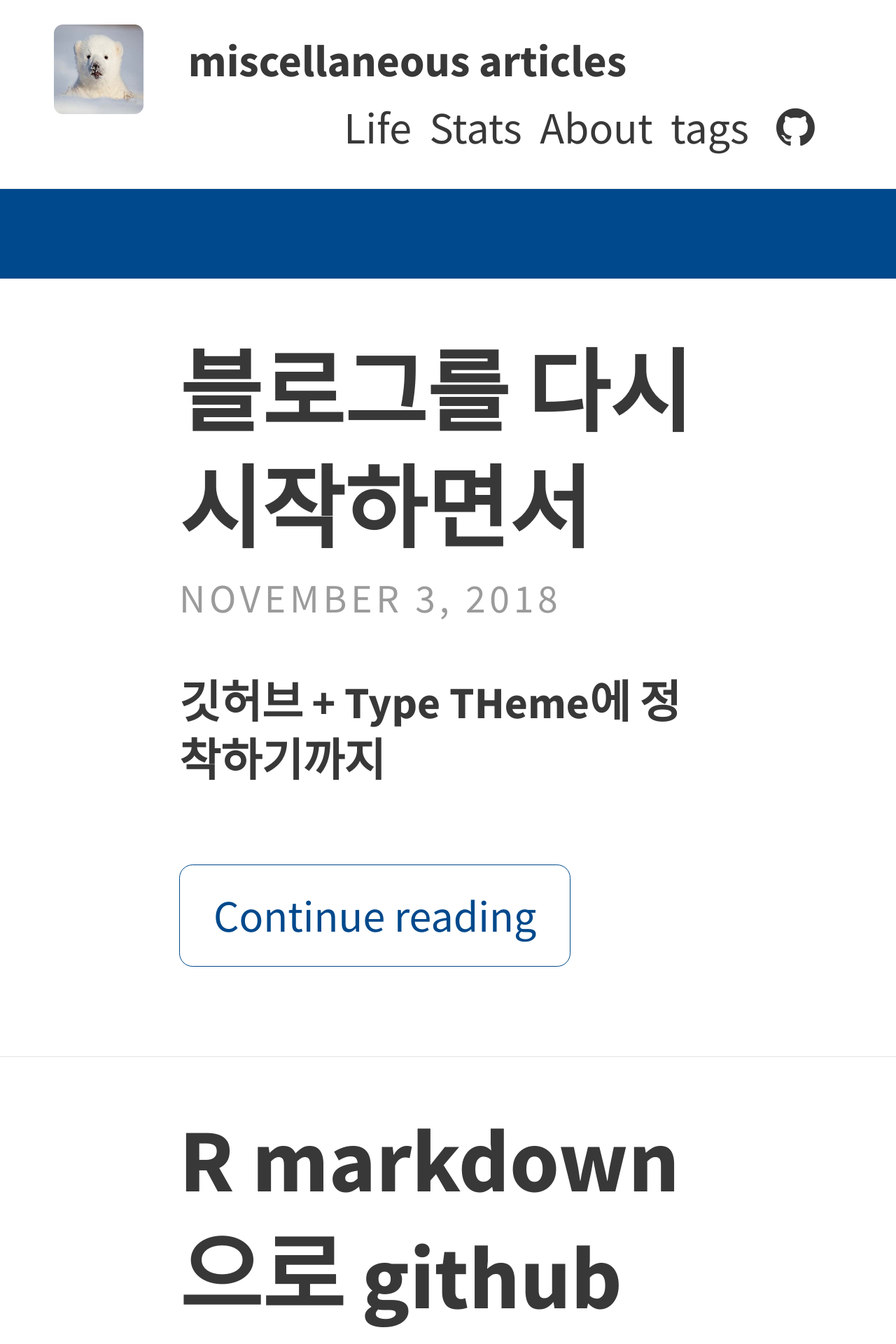
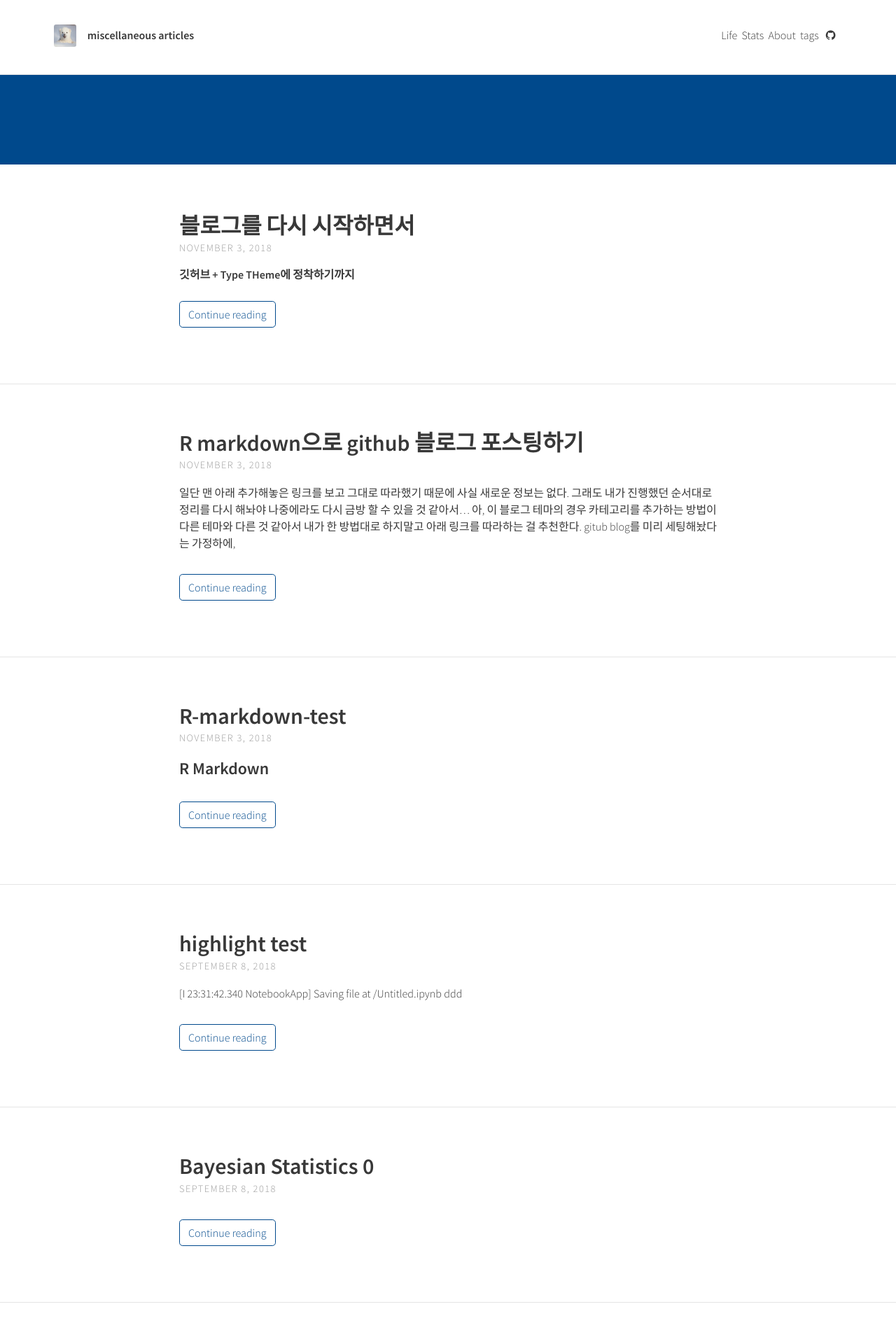
Before and after one commit to DasomKang/dasomkang.github.io, a Jekyll site: the page built from index.html, in a window 1280 px wide. Shown: the top 1920 px of the page at 70% size. Built offline with Jekyll 4.4.1, drawn with Linux system fonts in a browser that asks for light colours; the list of posts is cut into pages by our own code.

Commit message:
reduce font size

```diff
--- a/_config.yml
+++ b/_config.yml
@@ -60,7 +60,7 @@
 
   # Colours, typography and padding
   # Open the "_sass > base" folder, and open "_variables.scss"
-  google_fonts: "Source+Sans+Pro:400,700,700italic,400italic"
+  google_fonts: "Source+Sans+Pro:300,600,600italic,300italic"
 
   # Post navigation
   post_navigation: false
--- a/_sass/base/_variables.scss
+++ b/_sass/base/_variables.scss
@@ -1,7 +1,7 @@
 // Typography
 $font-family-main: 'Source Sans Pro', Helvetica, Arial, sans-serif;
 $font-family-headings: 'Source Sans Pro', Helvetica, Arial, sans-serif;
-$font-size: 4em;
+$font-size: 1em;
 
 // Padding
 $padding-large: 20%;
```
